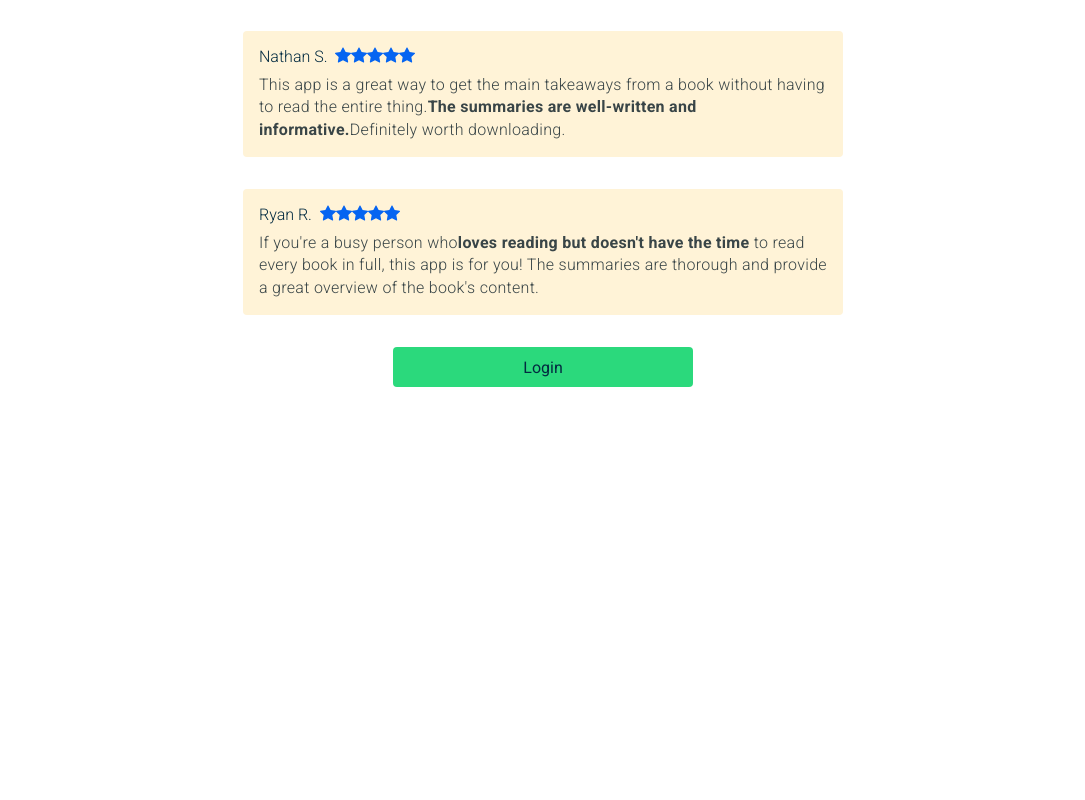
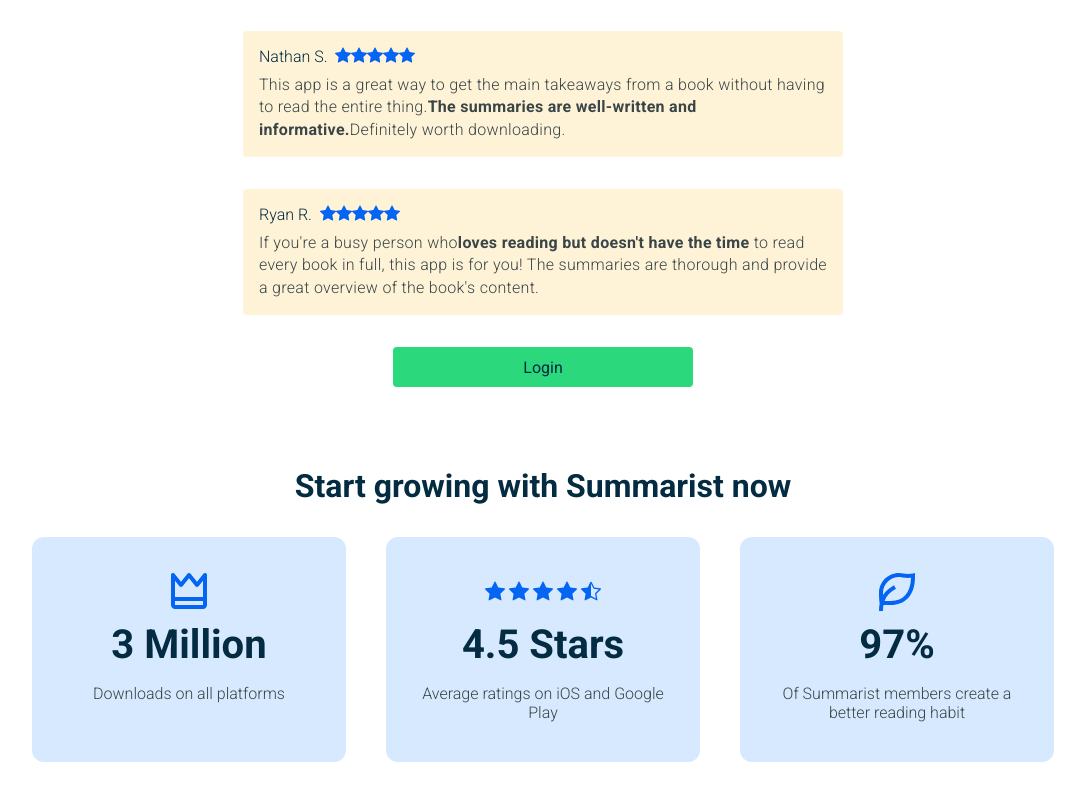
Before and after one commit to edwinalexandervargas/summarist-app, a Next.js app: page / in a window 1280 px wide. Shown: the part 2085-2885 px from the top of the page, without its empty margins (97-1182 px from the left). Before the commit the page ends 2512 px from the top, so only its background shows below. Built offline with nearby package versions, Linux system fonts and the light colour scheme.

Commit message:
Add Numbers page

```diff
--- /dev/null
+++ b/app/components/Numbers.js
@@ -0,0 +1,48 @@
+import { BiCrown } from "react-icons/bi";
+import { BsStarFill, BsStarHalf } from "react-icons/bs";
+import { RiLeafLine } from "react-icons/ri";
+
+export default function Numbers() {
+  return (
+    <section id="numbers">
+      <div className="container">
+        <div className="row">
+          <div className="section__title">Start growing with Summarist now</div>
+          <div className="numbers__wrapper">
+            <div className="numbers">
+              <div className="numbers__icon">
+                <BiCrown />
+              </div>
+              <div className="numbers__title">3 Million</div>
+              <div className="numbers__sub--title">
+                Downloads on all platforms
+              </div>
+            </div>
+            <div className="numbers">
+              <div className="numbers__icon numbers__star--icon">
+                <BsStarFill />
+                <BsStarFill />
+                <BsStarFill />
+                <BsStarFill />
+                <BsStarHalf />
+              </div>
+              <div className="numbers__title">4.5 Stars</div>
+              <div className="numbers__sub--title">
+                Average ratings on iOS and Google Play
+              </div>
+            </div>
+            <div className="numbers">
+              <div className="numbers__icon">
+                <RiLeafLine />
+              </div>
+              <div className="numbers__title">97%</div>
+              <div className="numbers__sub--title">
+                Of Summarist members create a better reading habit
+              </div>
+            </div>
+          </div>
+        </div>
+      </div>
+    </section>
+  );
+}
--- a/app/page.js
+++ b/app/page.js
@@ -1,6 +1,7 @@
 import Features from "./components/Features";
 import Landing from "./components/Landing";
 import Navbar from "./components/Navbar";
+import Numbers from "./components/Numbers";
 import Reviews from "./components/Reviews";
 import styles from "./page.module.css";
 
@@ -11,6 +12,7 @@ export default function Home() {
     <Landing/>
     <Features/>
     <Reviews/>
+    <Numbers/>
     </>
   )
 }
```
